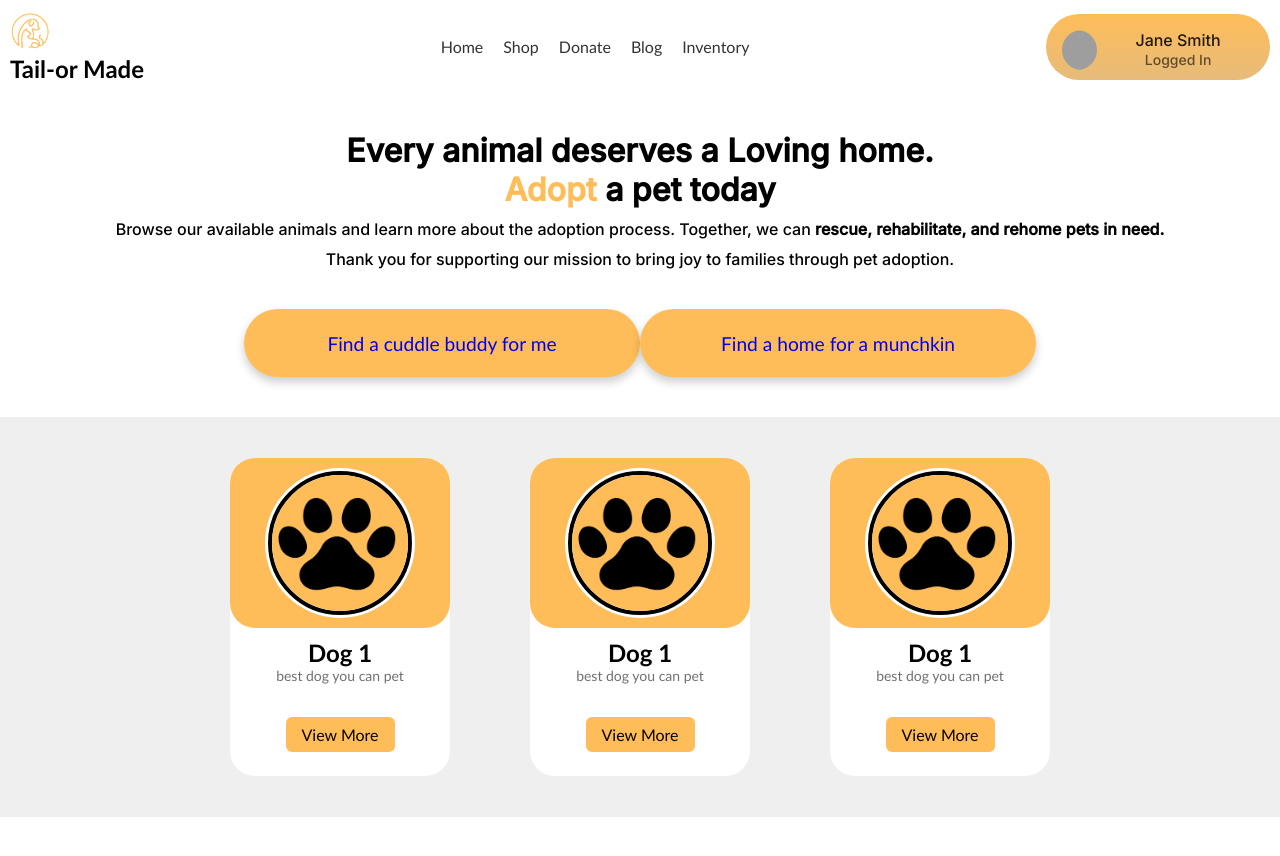
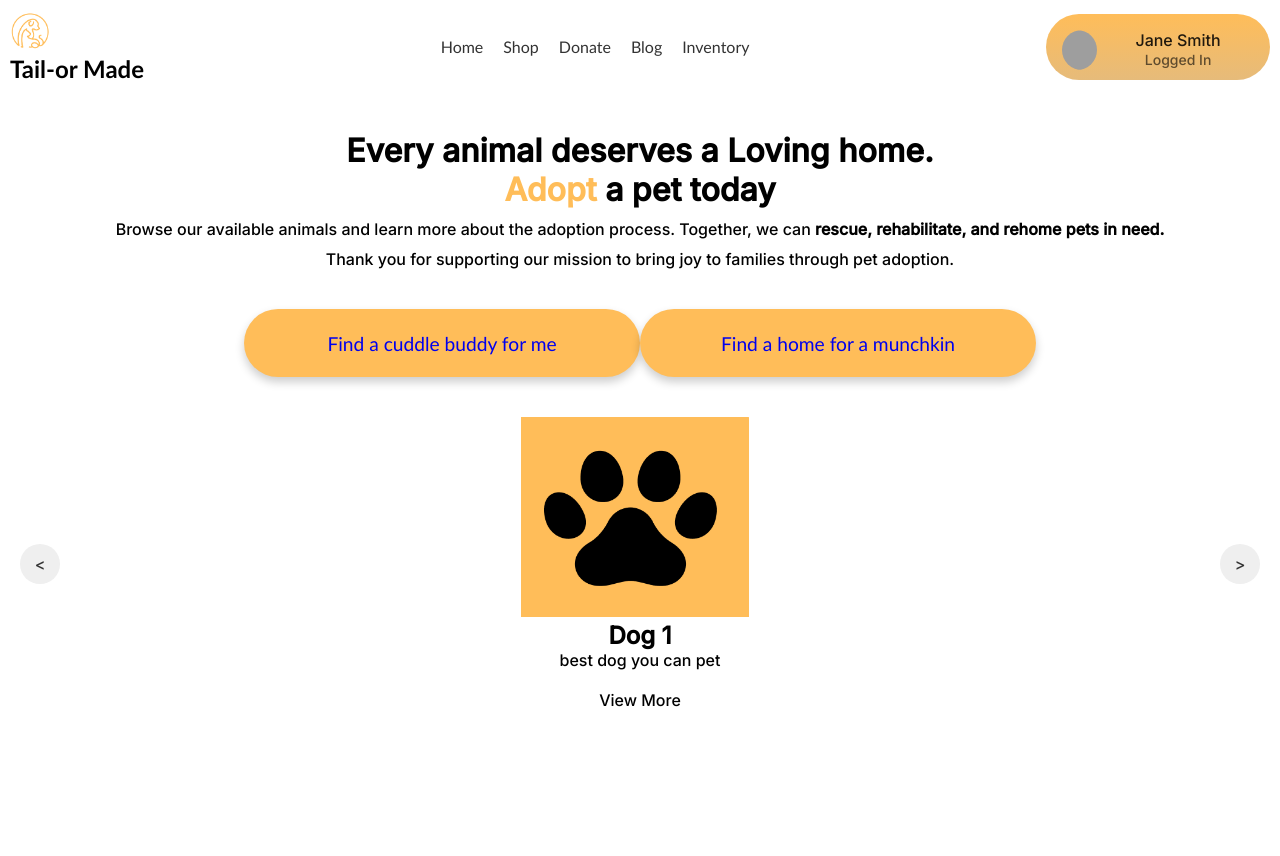
Before and after one commit to MansiSeth/miniproject_petAdoption, a Vue app: page / in a window 1280 px wide. Shown: the top 856 px of the page. Built offline with nearby package versions, Linux system fonts and the light colour scheme; grey boxes are pictures that could not be loaded.

Commit message:
carousel partial fix

```diff
--- a/src/components/Carousel.vue
+++ b/src/components/Carousel.vue
@@ -1,15 +1,8 @@
 <template>
-    <div class="carousel">
+  <div class="carousel" ref="carousel">
     <div class="slide-container">
-        <div class="slide-content">
-          <div class="card-wrapper">
-            <div class="card">
-              <div class="image-content">
-                <span class="overlay">
-                </span>
           <div class="card-image">
               <img src="../assets/pawVector.png" alt="" class="card-img">
-                </div>
           </div>
           <div class="card-content">
                 <h2 class="name">Dog 1</h2>
@@ -18,143 +11,100 @@
                 <button class="button">View More</button>
           </div>
       </div>
-          </div>
-        </div>
-      </div>
     <div class="slide-container">
-        <div class="slide-content">
-          <div class="card-wrapper">
-            <div class="card">
-              <div class="image-content">
-                <span class="overlay">
-                </span>
       <div class="card-image">
               <img src="../assets/pawVector.png" alt="" class="card-img">
           </div>
+          <div class="card-content">
+                <h2 class="name">Dog 2</h2>
+                <p class="desc">bestes dog</p>
+                <br>
+                <button class="button">View More</button>
+          </div>
+
+    </div>
+    <div class="slide-container">
+    <div class="card-image">
+              <img src="../assets/pawVector.png" alt="" class="card-img">
           </div>
           <div class="card-content">
-                <h2 class="name">Dog 1</h2>
+                <h2 class="name">Dog 3</h2>
                 <p class="desc">best dog you can pet</p>
                 <br>
                 <button class="button">View More</button>
           </div>
     </div>
-          </div>
-        </div>
-      </div>
-      <div class="slide-container">
-        <div class="slide-content">
-          <div class="card-wrapper">
-            <div class="card">
-              <div class="image-content">
-                <span class="overlay">
-                </span>
-                <div class="card-image">
-                  <img src="../assets/pawVector.png" alt="" class="card-img">
-                </div>
-              </div>
-              <div class="card-content">
-                <h2 class="name">Dog 1</h2>
-                <p class="desc">best dog you can pet</p>
-                <br>
-                <button class="button">View More</button>
-              </div>
-            </div>
-          </div>
-        </div>
-      </div>
+    <button class="prev-button"><</button>
+    <button class="next-button">></button>
   </div>
 </template>
 
 <script>
+export default {
+  mounted() {
+    let currentSlideIndex = 0;
+    const slideContainers = this.$refs.carousel.querySelectorAll('.slide-container');
+    const prevButton = this.$el.querySelector('.prev-button');
+    const nextButton = this.$el.querySelector('.next-button');
 
+    function updateCarousel() {
+      slideContainers.forEach((container, index) => {
+        const offset = (index - currentSlideIndex) * 100;
+        container.style.transform = `translateX(${offset}%)`;
+      });
+    }
+
+    prevButton.addEventListener('click', () => {
+      currentSlideIndex = Math.max(currentSlideIndex - 1, 0);
+      updateCarousel();
+    });
+
+    nextButton.addEventListener('click', () => {
+      currentSlideIndex = Math.min(currentSlideIndex + 1, slideContainers.length - 1);
+      updateCarousel();
+    });
+  }
+};
 </script>
 
 <style scoped>
-  *{
-    margin: 0;
-    padding: 0;
-    box-sizing: border-box;
-    font-family: 'Gill Sans', 'Gill Sans MT', Calibri, 'Trebuchet MS', sans-serif;
+  .carousel {
+    position: relative;
+    display: flex;
+    overflow-x: hidden;
   }
-  .carousel
-  {
-    min-height: 50vh;
-    display: flex;
-    align-items: center;
-    justify-content: center;
+
+  .slide-container {
+    width: 100%;
+    flex-shrink: 0;
+    transition: transform 0.3s ease-out;
+  }
+
+  .prev-button,
+  .next-button {
+    position: absolute;
+    top: 50%;
+    transform: translateY(-50%);
+    width: 40px;
+    height: 40px;
+    border-radius: 50%;
+    border: none;
     background-color: #efefef;
+    color: #333;
+    cursor: pointer;
+    transition: background-color 0.3s ease-out;
   }
-  .card
-  {
-    width: 220px;
-    border-radius: 25px;
-    background-color: #ffffff;
+
+  .prev-button:hover,
+  .next-button:hover {
+    background-color: #ddd;
   }
-  .slide-content
-  {
-    margin: 0 40px;
+
+  .prev-button {
+    left: 20px;
   }
-  .image-content,
-  .card-content
-  {
-    display: flex;
-    flex-direction: column;
-    padding: 10px 14px;
-    align-items: center;
-  }
-  .image-content
-  {
-    position: relative;
-    row-gap: 5px;
 
-  }
-  .overlay
-  {
-    position: absolute;
-    left: 0;
-    top: 0;
-    height: 100%;
-    width: 100%;
-    background-color: #ffbd59;
-    border-radius: 25px 25px 25px 25px;
-  }
-  .card-image
-  {
-    position: relative;
-    height: 150px;
-    width: 150px;
-    border-radius: 50%;
-    background-color: #ffffff;
-    padding: 3px;
-  }
-  .card-image .card-img
-  {
-    height:100%;
-    width: 100%;
-    object-fit: cover;
-    border-radius: 50%;
-    border: 4px solid #000000;
-  }
-  .desc
-  {
-    font-size: 14px;
-    color: #707070;
-    text-align: center;
-  }
-  .button
-  {
-    border:none;
-    font-size: 16px;
-    color: #060000;
-    padding: 8px 16px;
-    background-color: #ffbd59;
-    border-radius: 6px;
-    margin: 14px;
-    cursor: pointer;
-    transition: all 0.3s ease;
-  }
-  .button:hover{
-    background-color: #f5d39e;
+  .next-button {
+    right: 20px;
   }
 </style>
```
Lines whose indentation alone changed are shown as unchanged.
